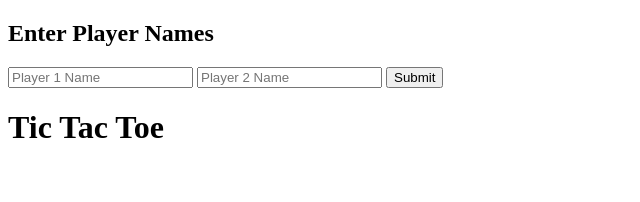
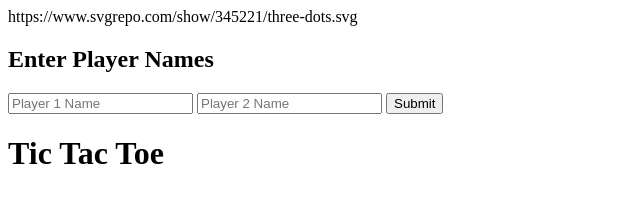
Before and after one commit to acciojob/tictactoe-Pravesh532, a website: page main.html in a window 1280 px wide. Shown: the whole page, without its empty margins (0-640 px from the left). Drawn offline with Linux system fonts and the light colour scheme.

Commit message:
created a submission

```diff
--- a/main.html
+++ b/main.html
@@ -1,7 +1,7 @@
 <!DOCTYPE html>
 
 <html>
-
+https://www.svgrepo.com/show/345221/three-dots.svg
 <head>
 	<link rel="stylesheet" href="styles.css">
 </head>
```
